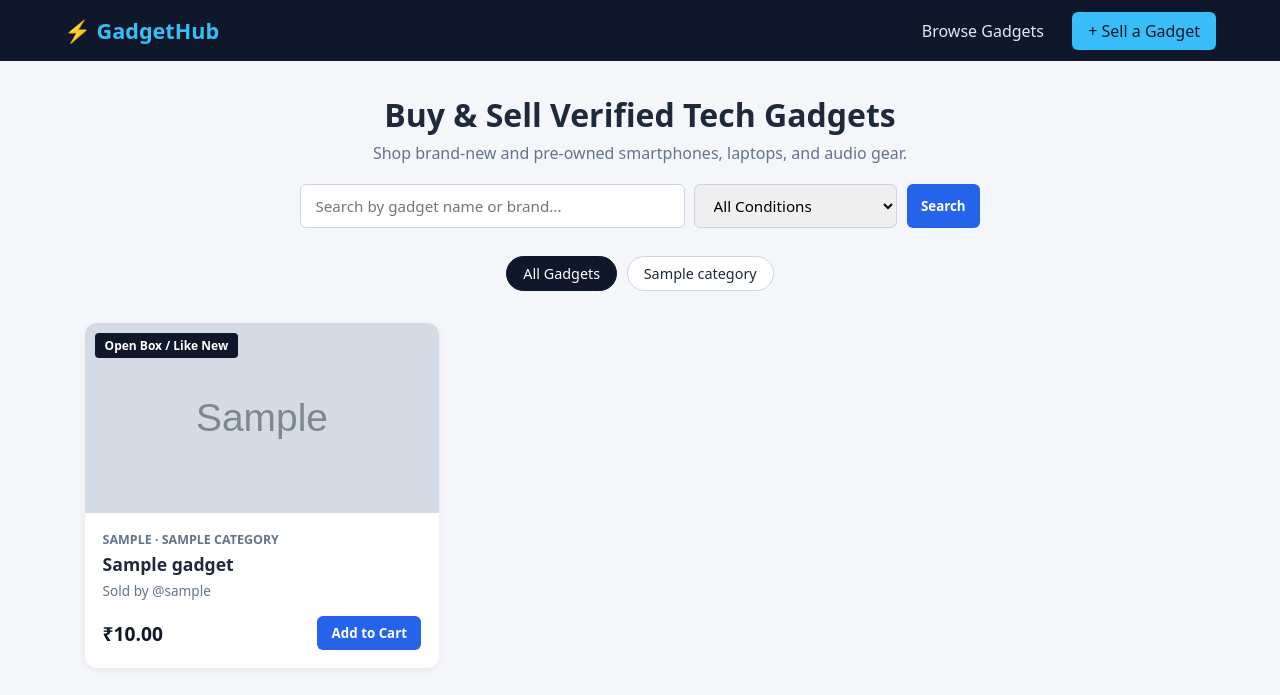
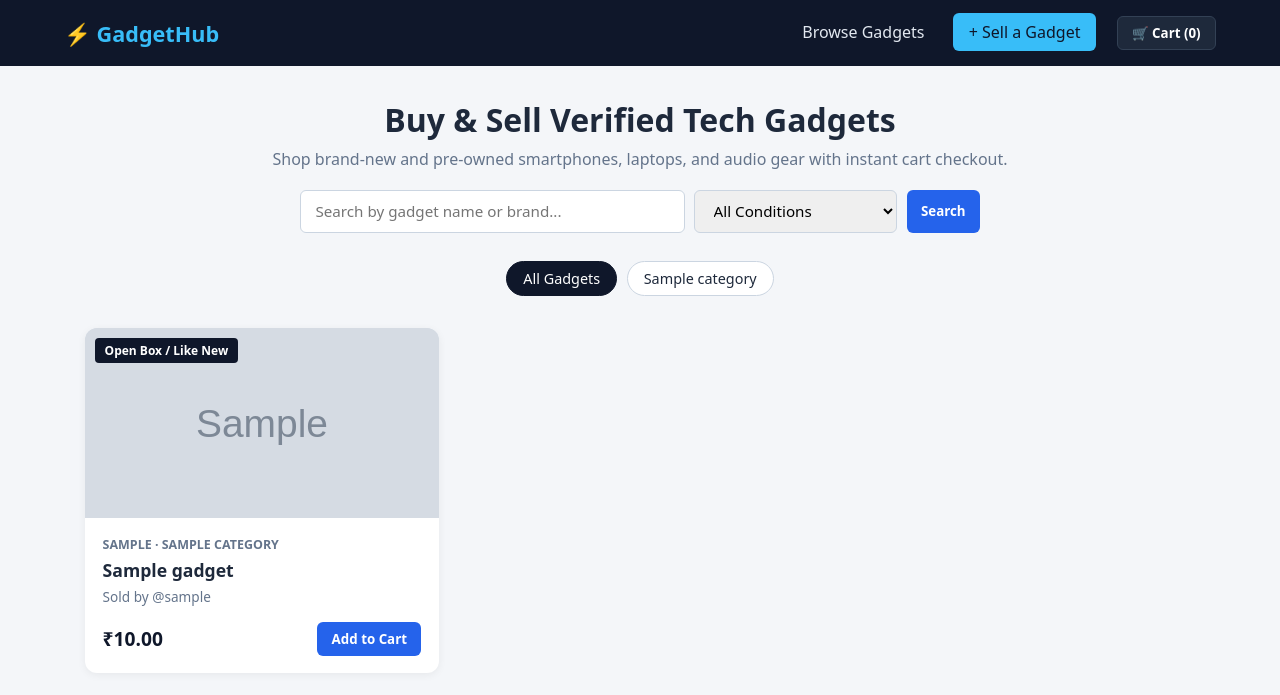
Before and after one commit to Mohammad-Aman-Ansari/gadget-marketplace, a Django app: page / in a window 1280 px wide. Shown: the top 695 px of the page. Run offline with Django 5.2, Linux system fonts and the light colour scheme; tables that the repository leaves empty hold one stand-in row (values such as "Sample post"); grey boxes marked "Sample" are stand-in pictures.

Commit message:
feat: add interactive JS shopping cart drawer with localStorage

```diff
--- /dev/null
+++ b/store/static/store/cart.js
@@ -0,0 +1,73 @@
+let cart = JSON.parse(localStorage.getItem('gadgethub_cart')) || [];
+
+const cartDrawer = document.getElementById('cart-drawer');
+const cartItemsContainer = document.getElementById('cart-items');
+const cartCount = document.getElementById('cart-count');
+const cartTotal = document.getElementById('cart-total');
+
+function saveAndRenderCart() {
+    localStorage.setItem('gadgethub_cart', JSON.stringify(cart));
+    const totalQty = cart.reduce((sum, item) => sum + item.qty, 0);
+    const totalPrice = cart.reduce((sum, item) => sum + item.price * item.qty, 0);
+
+    cartCount.textContent = totalQty;
+    cartTotal.textContent = totalPrice.toLocaleString('en-IN', { minimumFractionDigits: 2 });
+
+    if (cart.length === 0) {
+        cartItemsContainer.innerHTML = '<p class="empty-cart">Your cart is empty.</p>';
+        return;
+    }
+
+    cartItemsContainer.innerHTML = cart.map(item => `
+        <div class="cart-item">
+            <div>
+                <h4>${item.title}</h4>
+                <span class="cart-item-price">₹${item.price.toLocaleString('en-IN')} × ${item.qty}</span>
+            </div>
+            <div class="qty-controls">
+                <button onclick="changeQty('${item.id}', -1)">−</button>
+                <span>${item.qty}</span>
+                <button onclick="changeQty('${item.id}', 1)">+</button>
+            </div>
+        </div>
+    `).join('');
+}
+
+window.changeQty = function(id, delta) {
+    const item = cart.find(g => g.id === id);
+    if (!item) return;
+    item.qty += delta;
+    if (item.qty <= 0) {
+        cart = cart.filter(g => g.id !== id);
+    }
+    saveAndRenderCart();
+};
+
+document.querySelectorAll('.add-to-cart-btn').forEach(btn => {
+    btn.addEventListener('click', () => {
+        const { id, title, price } = btn.dataset;
+        const existing = cart.find(g => g.id === id);
+        if (existing) {
+            existing.qty += 1;
+        } else {
+            cart.push({ id, title, price: parseFloat(price), qty: 1 });
+        }
+        saveAndRenderCart();
+        cartDrawer.classList.add('open');
+    });
+});
+
+document.getElementById('cart-toggle').addEventListener('click', () => {
+    cartDrawer.classList.toggle('open');
+});
+
+document.getElementById('close-cart').addEventListener('click', () => {
+    cartDrawer.classList.remove('open');
+});
+
+document.getElementById('clear-cart').addEventListener('click', () => {
+    cart = [];
+    saveAndRenderCart();
+});
+
+saveAndRenderCart();
--- a/store/static/store/style.css
+++ b/store/static/store/style.css
@@ -44,3 +44,19 @@ body { background: #f4f6f9; color: #1e293b; }
 .sell-form input, .sell-form select, .sell-form textarea { padding: 0.6rem; border: 1px solid #cbd5e1; border-radius: 6px; font-size: 0.95rem; }
 .sell-form textarea { height: 90px; resize: vertical; }
 .btn-full { width: 100%; padding: 0.75rem; font-size: 1rem; margin-top: 0.5rem; }
+
+.btn-cart { background: #1e293b; color: #fff; border: 1px solid #334155; padding: 0.45rem 0.9rem; border-radius: 6px; margin-left: 1rem; cursor: pointer; font-weight: 600; }
+.cart-drawer { position: fixed; top: 0; right: -380px; width: 350px; height: 100vh; background: #fff; box-shadow: -4px 0 20px rgba(0,0,0,0.15); display: flex; flex-direction: column; transition: right 0.25s ease; z-index: 1000; padding: 1.25rem; }
+.cart-drawer.open { right: 0; }
+.cart-header { display: flex; justify-content: space-between; align-items: center; padding-bottom: 1rem; border-bottom: 1px solid #e2e8f0; }
+.btn-close { background: none; border: none; font-size: 1.2rem; cursor: pointer; color: #64748b; }
+.cart-items { flex: 1; overflow-y: auto; padding: 1rem 0; display: flex; flex-direction: column; gap: 0.85rem; }
+.cart-item { display: flex; justify-content: space-between; align-items: center; background: #f8fafc; padding: 0.75rem; border-radius: 8px; }
+.cart-item h4 { font-size: 0.95rem; margin-bottom: 0.2rem; }
+.cart-item-price { font-size: 0.85rem; color: #64748b; }
+.qty-controls { display: flex; align-items: center; gap: 0.5rem; }
+.qty-controls button { width: 26px; height: 26px; border: 1px solid #cbd5e1; background: #fff; border-radius: 4px; cursor: pointer; font-weight: 700; }
+.cart-summary { border-top: 1px solid #e2e8f0; padding-top: 1rem; }
+.cart-total-row { display: flex; justify-content: space-between; font-size: 1.1rem; margin-bottom: 0.5rem; }
+.btn-clear { width: 100%; background: none; border: none; color: #ef4444; margin-top: 0.6rem; cursor: pointer; font-size: 0.85rem; }
+.empty-cart { color: #64748b; text-align: center; margin-top: 2rem; }
--- a/store/templates/store/home.html
+++ b/store/templates/store/home.html
@@ -13,13 +13,14 @@
         <nav class="nav-links">
             <a href="{% url 'home' %}">Browse Gadgets</a>
             <a href="{% url 'sell_gadget' %}" class="btn-sell">+ Sell a Gadget</a>
+            <button id="cart-toggle" class="btn-cart">🛒 Cart (<span id="cart-count">0</span>)</button>
         </nav>
     </header>
 
     <main class="container">
         <section class="hero">
             <h1>Buy & Sell Verified Tech Gadgets</h1>
-            <p>Shop brand-new and pre-owned smartphones, laptops, and audio gear.</p>
+            <p>Shop brand-new and pre-owned smartphones, laptops, and audio gear with instant cart checkout.</p>
 
             <form method="GET" action="{% url 'home' %}" class="search-bar">
                 {% if selected_category %}
@@ -66,7 +67,12 @@
                         <p class="seller">Sold by @{{ gadget.seller.username }}</p>
                         <div class="card-footer">
                             <span class="price">₹{{ gadget.price }}</span>
-                            <button class="btn-buy">Add to Cart</button>
+                            <button class="btn-buy add-to-cart-btn"
+                                    data-id="{{ gadget.id }}"
+                                    data-title="{{ gadget.title }}"
+                                    data-price="{{ gadget.price }}">
+                                Add to Cart
+                            </button>
                         </div>
                     </div>
                 </article>
@@ -75,5 +81,23 @@
             {% endfor %}
         </section>
     </main>
+
+    <aside id="cart-drawer" class="cart-drawer">
+        <div class="cart-header">
+            <h3>Your Shopping Cart</h3>
+            <button id="close-cart" class="btn-close">✕</button>
+        </div>
+        <div id="cart-items" class="cart-items"></div>
+        <div class="cart-summary">
+            <div class="cart-total-row">
+                <span>Total:</span>
+                <strong>₹<span id="cart-total">0.00</span></strong>
+            </div>
+            <button class="btn-buy btn-full" onclick="alert('Next in Phase 5: User Login & Order Checkout!')">Proceed to Checkout</button>
+            <button id="clear-cart" class="btn-clear">Clear Cart</button>
+        </div>
+    </aside>
+
+    <script src="{% static 'store/cart.js' %}"></script>
 </body>
 </html>
```
